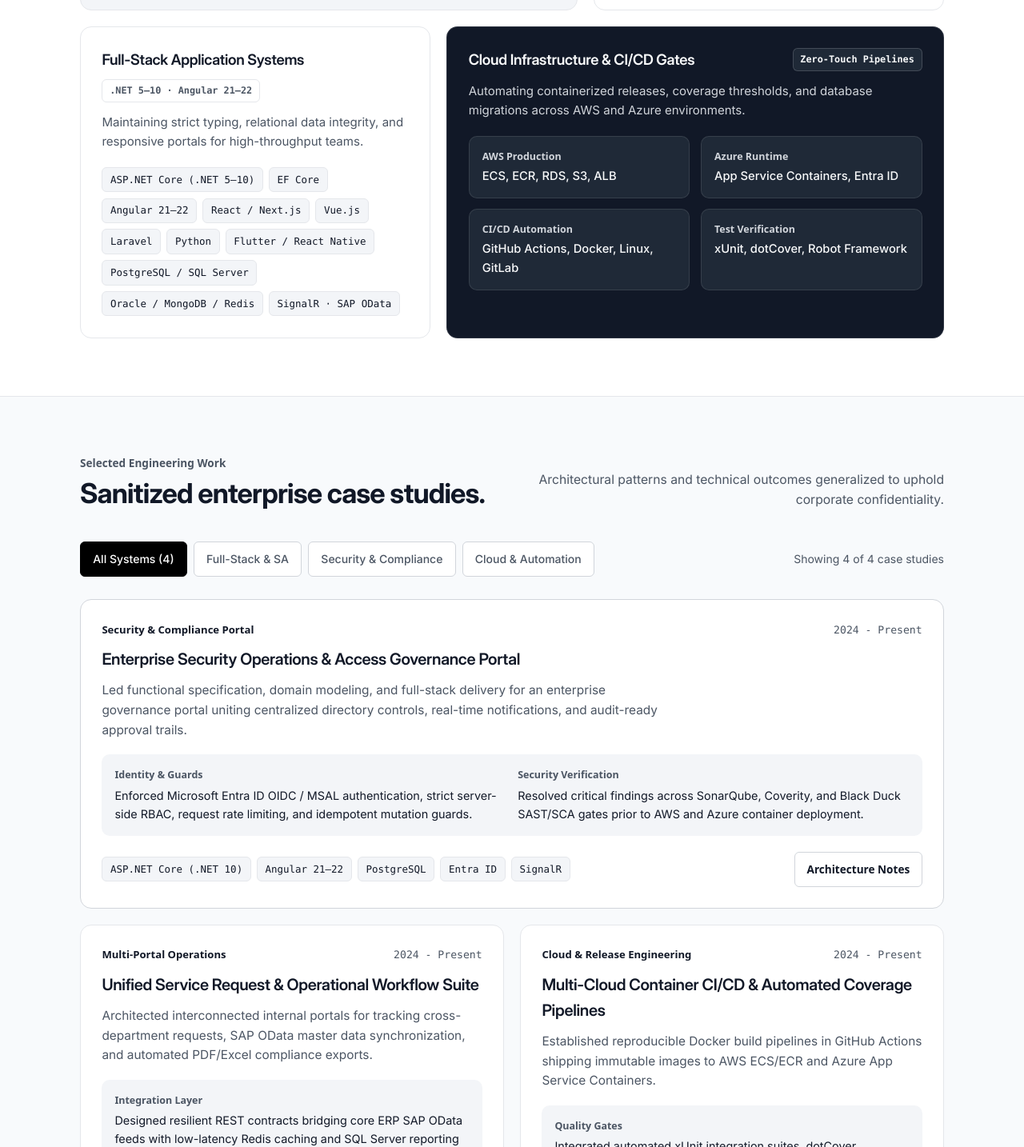
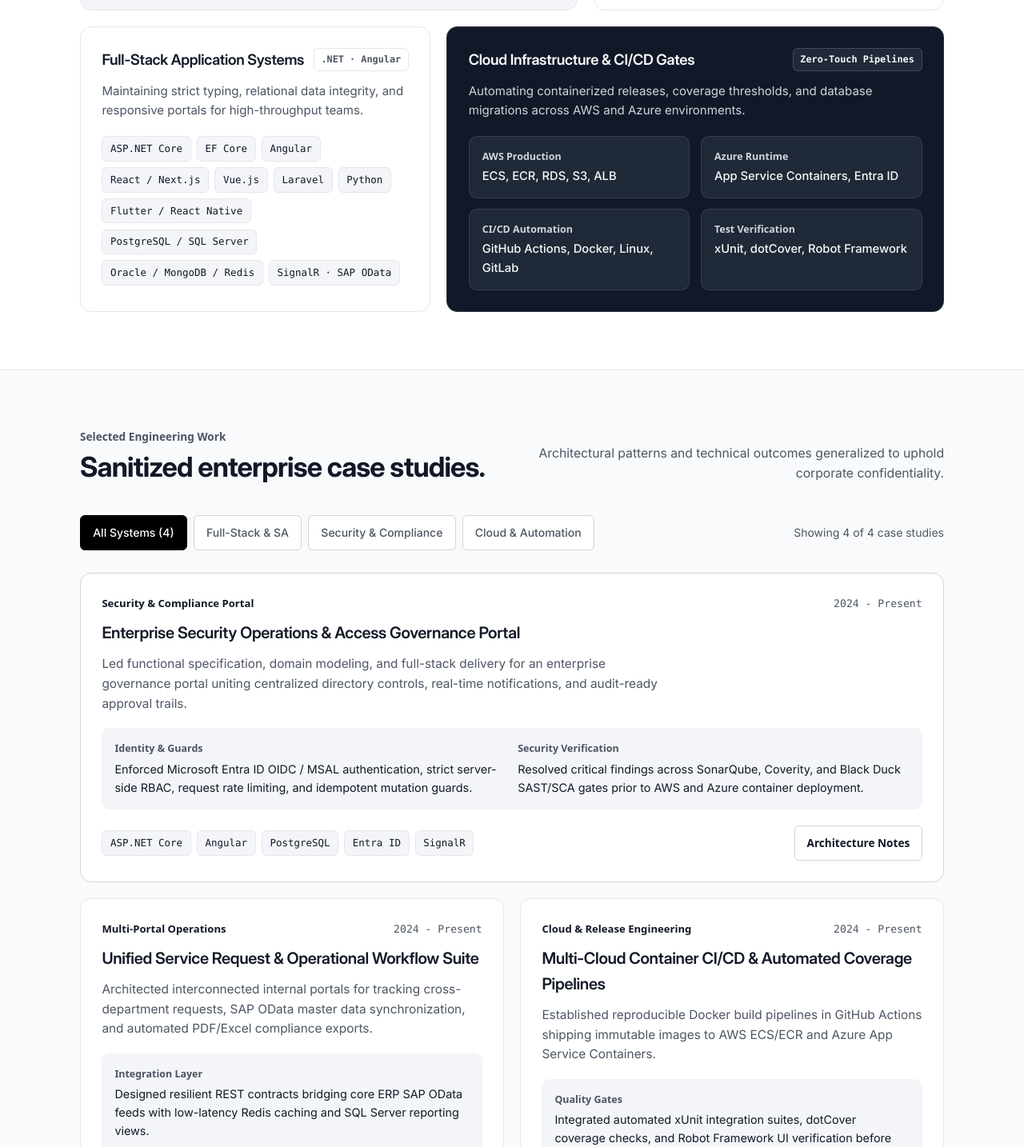
Before and after one commit to peemphetpimolzzz/peemphetpimolzzz.github.io, a website: page src/index.html in a window 1280 px wide. Shown: the part 1366-2800 px from the top of the page at 80% size. Drawn offline with Linux system fonts and the light colour scheme; files whose address does not match are found by name; a web font is replaced by a local one.

Commit message:
Remove .NET and Angular version ranges from portfolio and CV

```diff
--- a/src/app.ts
+++ b/src/app.ts
@@ -105,7 +105,7 @@ const TRANSLATIONS: Record<Locale, Record<string, string>> = {
     "exp.1.company": "PTT Global Chemical Public Company Limited · Bangkok, Thailand (Hybrid)",
     "exp.1.period": "Oct 2024 - Present",
     "exp.1.b1": "Analyze end-to-end enterprise products, leading impact analysis and implementation planning across SA, Development, QA, Database, and Infrastructure teams.",
-    "exp.1.b2": "Architect full-stack web & mobile systems using ASP.NET Core (.NET 5–10), C#, EF Core, Angular 21–22, React, Next.js, Vue, SignalR, Python, Laravel, Flutter, React Native, and PostgreSQL / SQL Server / Oracle / MongoDB / Redis.",
+    "exp.1.b2": "Architect full-stack web & mobile systems using ASP.NET Core, C#, EF Core, Angular, React, Next.js, Vue, SignalR, Python, Laravel, Flutter, React Native, and PostgreSQL / SQL Server / Oracle / MongoDB / Redis.",
     "exp.1.b3": "Harden production apps with Microsoft Entra ID (OIDC/MSAL), RBAC, rate limiting, and SonarQube / Coverity / Black Duck SAST/SCA remediation.",
     "exp.1.b4": "Operate Linux/Dockerized GitHub Actions CI/CD pipelines to AWS (ECS, ECR, RDS, S3, ALB) and Azure App Service Containers with xUnit/dotCover and Robot Framework gates.",
     "exp.2.company": "Advanced Info Service Public Company Limited (AIS) · Bangkok, Thailand",
@@ -243,7 +243,7 @@ const TRANSLATIONS: Record<Locale, Record<string, string>> = {
     "exp.1.company": "บริษัท พีทีที โกลบอล เคมิคอล จำกัด (มหาชน) (PTT GC) · กรุงเทพฯ (Hybrid)",
     "exp.1.period": "ต.ค. 2024 - ปัจจุบัน",
     "exp.1.b1": "วิเคราะห์และออกแบบระบบซอฟต์แวร์องค์กรแบบครบวงจร ทำ Impact Analysis และวางแผนส่งมอบร่วมกับทีม SA, Dev, QA, Database และ Infrastructure",
-    "exp.1.b2": "พัฒนาระบบเว็บและโมบายล์ Full-Stack ด้วย ASP.NET Core (.NET 5–10), C#, EF Core, Angular 21–22, React, Next.js, Vue, SignalR, Python, Laravel, Flutter, React Native และ PostgreSQL / SQL Server / Oracle / MongoDB / Redis",
+    "exp.1.b2": "พัฒนาระบบเว็บและโมบายล์ Full-Stack ด้วย ASP.NET Core, C#, EF Core, Angular, React, Next.js, Vue, SignalR, Python, Laravel, Flutter, React Native และ PostgreSQL / SQL Server / Oracle / MongoDB / Redis",
     "exp.1.b3": "ยกระดับความปลอดภัยแอปด้วย Microsoft Entra ID (OIDC/MSAL), RBAC, Rate Limiting และแก้ไขผลตรวจ SonarQube / Coverity / Black Duck",
     "exp.1.b4": "ดูแล Linux และ Dockerized GitHub Actions CI/CD ไปยัง AWS (ECS, ECR, RDS, S3, ALB) และ Azure App Service Containers พร้อมเกณฑ์ xUnit/dotCover และ Robot Framework",
     "exp.2.company": "บริษัท แอดวานซ์ อินโฟร์ เซอร์วิส จำกัด (มหาชน) (AIS) · กรุงเทพฯ",
--- a/src/index.html
+++ b/src/index.html
@@ -115,7 +115,7 @@
           <dl class="profile-specs">
             <div class="spec-row">
               <dt data-i18n="profile.stackLabel">Primary Stack</dt>
-              <dd>.NET 5–10, Angular 21–22, Python, PostgreSQL</dd>
+              <dd>.NET, Angular, Python, PostgreSQL</dd>
             </div>
             <div class="spec-row">
               <dt data-i18n="profile.cloudLabel">Cloud &amp; Delivery</dt>
@@ -194,13 +194,13 @@
           <article class="bento-tile bento-plain">
             <div class="tile-head">
               <h3 data-i18n="cap.t3.title">Full-Stack Application Systems</h3>
-              <span class="tile-badge">.NET 5–10 · Angular 21–22</span>
+              <span class="tile-badge">.NET · Angular</span>
             </div>
             <p class="tile-desc" data-i18n="cap.t3.desc">Maintaining strict typing, relational data integrity, and responsive portals for high-throughput teams.</p>
             <ul class="stack-pills">
-              <li>ASP.NET Core (.NET 5–10)</li>
+              <li>ASP.NET Core</li>
               <li>EF Core</li>
-              <li>Angular 21–22</li>
+              <li>Angular</li>
               <li>React / Next.js</li>
               <li>Vue.js</li>
               <li>Laravel</li>
@@ -282,8 +282,8 @@
               </dl>
               <div class="case-footer">
                 <ul class="stack-pills">
-                  <li>ASP.NET Core (.NET 10)</li>
-                  <li>Angular 21–22</li>
+                  <li>ASP.NET Core</li>
+                  <li>Angular</li>
                   <li>PostgreSQL</li>
                   <li>Entra ID</li>
                   <li>SignalR</li>
@@ -312,7 +312,7 @@
               </dl>
               <div class="case-footer">
                 <ul class="stack-pills">
-                  <li>.NET 5–10</li>
+                  <li>.NET</li>
                   <li>SAP OData</li>
                   <li>SQL Server</li>
                   <li>Redis</li>
@@ -411,7 +411,7 @@
             </div>
             <ul class="timeline-bullets">
               <li data-i18n="exp.1.b1">Analyze end-to-end enterprise products, leading impact analysis and implementation planning across SA, Development, QA, Database, and Infrastructure teams.</li>
-              <li data-i18n="exp.1.b2">Architect full-stack web &amp; mobile systems using ASP.NET Core (.NET 5–10), C#, EF Core, Angular 21–22, React, Next.js, Vue, SignalR, Python, Laravel, Flutter, React Native, and PostgreSQL / SQL Server / Oracle / MongoDB / Redis.</li>
+              <li data-i18n="exp.1.b2">Architect full-stack web &amp; mobile systems using ASP.NET Core, C#, EF Core, Angular, React, Next.js, Vue, SignalR, Python, Laravel, Flutter, React Native, and PostgreSQL / SQL Server / Oracle / MongoDB / Redis.</li>
               <li data-i18n="exp.1.b3">Harden production apps with Microsoft Entra ID (OIDC/MSAL), RBAC, rate limiting, and SonarQube / Coverity / Black Duck SAST/SCA remediation.</li>
               <li data-i18n="exp.1.b4">Operate Linux/Dockerized GitHub Actions CI/CD pipelines to AWS (ECS, ECR, RDS, S3, ALB) and Azure App Service Containers with xUnit/dotCover and Robot Framework gates.</li>
             </ul>
```
Also changed, not shown: 1 other file.
